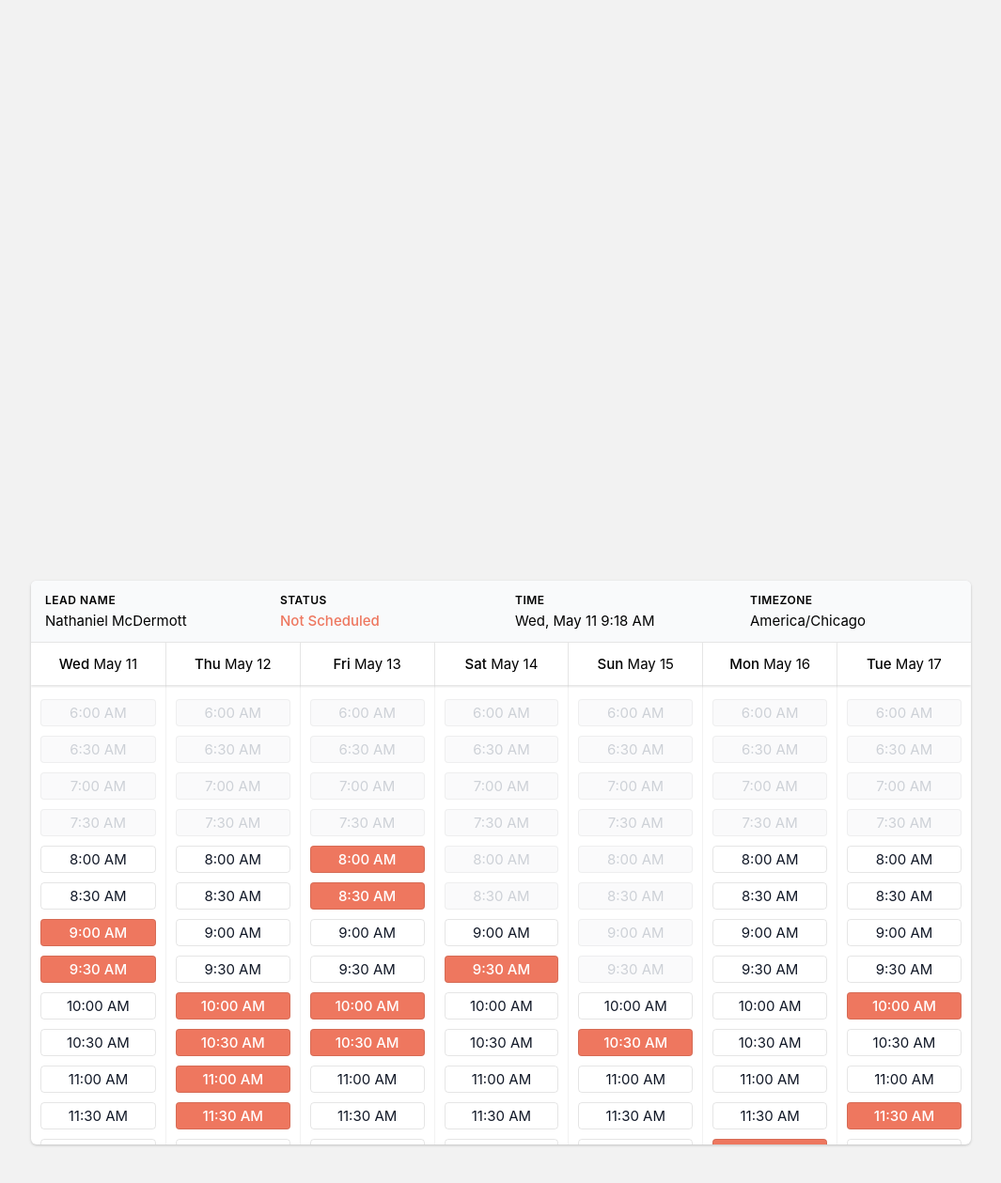
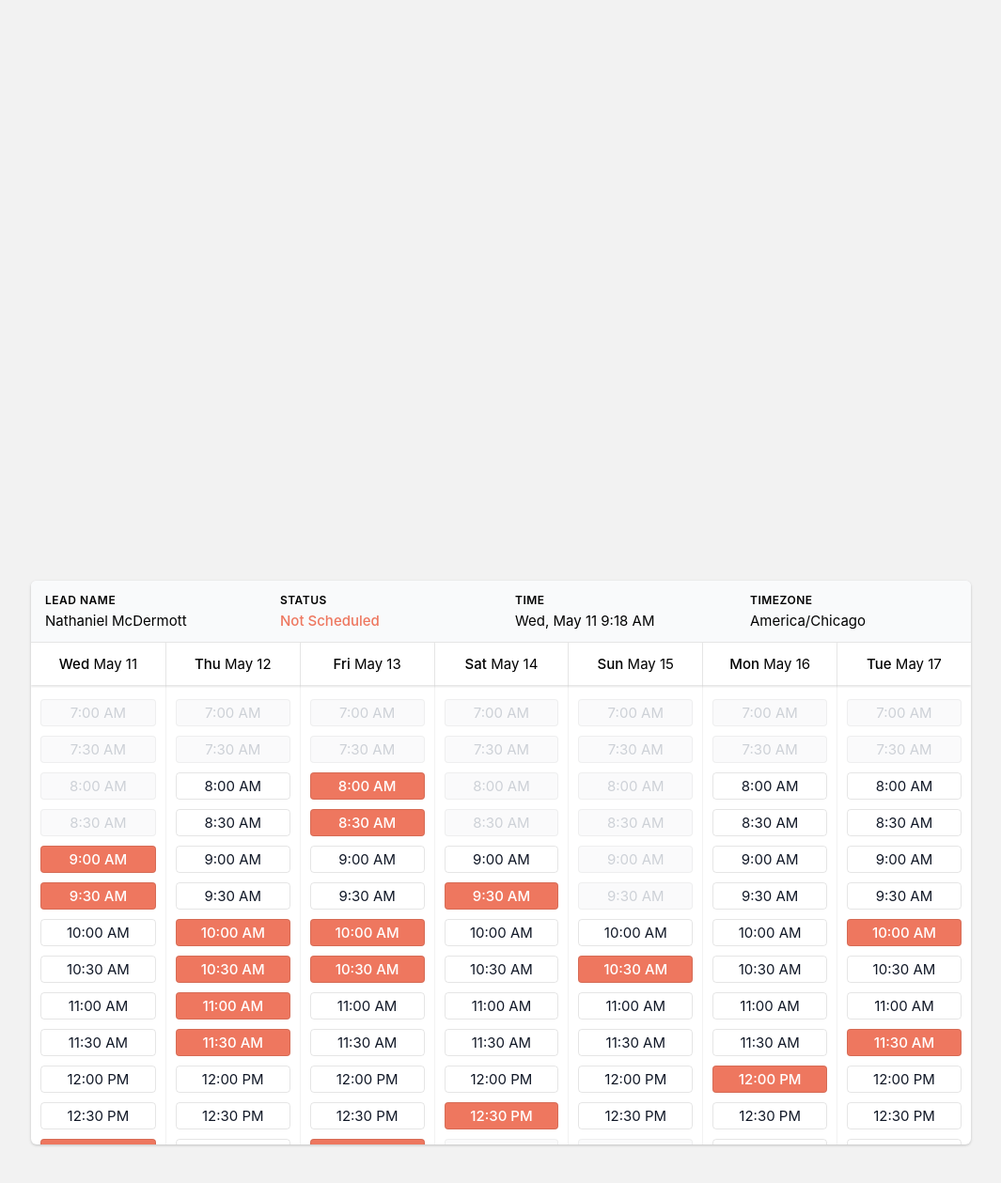
Before and after one commit to Usealan/website, a Jekyll site: the page built from labs/calendar.html, in a window 1280 px wide. Shown: the top 1259 px of the page at 94% size, without its empty margins (107-1172 px from the left). Built offline with Jekyll 4.4.1, drawn with Linux system fonts in a browser that asks for light colours; nearby versions of some CDN libraries; some web fonts are replaced.

Commit message:
progress

```diff
--- a/labs/calendar.html
+++ b/labs/calendar.html
@@ -67,7 +67,15 @@ title: Calendar UI
         .ac .days .item:nth-of-type(1n+4) { display: none; }
         .ac .day-column:nth-of-type(1n+4) { display: none; }
       }
-      @media screen and (min-height: 700px) {
+      @media screen and (max-width: 319px) {
+        .ac .cal-grid-head { height: 30px; }
+        .ac .cal-grid-body { top: 30px; height: calc(100% - 30px); }
+        .ac .days .item { font-size: 11px; line-height: 30px; }
+        .ac .day-column { padding: 0; }
+        .ac .slot { font-size: 11px; margin: 5px auto; width: calc(100% - 10px); }
+
+      }
+      @media screen and (min-height: 700px) and (min-width: 600px) {
         .ac .wrapper { max-height: 600px; width: calc(100% - 20px); top: 50%; transform: translateY(-50%); border-radius: 6px; }
       }
     </style>
@@ -128,12 +136,10 @@ title: Calendar UI
           </div>
           <div class="cal-grid-body">
             <div class="day-column">
-              <div class="slot disabled"><span>6:00 AM</span></div>
-              <div class="slot disabled"><span>6:30 AM</span></div>
               <div class="slot disabled"><span>7:00 AM</span></div>
               <div class="slot disabled"><span>7:30 AM</span></div>
-              <div class="slot"><span>8:00 AM</span></div>
-              <div class="slot"><span>8:30 AM</span></div>
+              <div class="slot disabled"><span>8:00 AM</span></div>
+              <div class="slot disabled"><span>8:30 AM</span></div>
               <div class="slot booked"><span>9:00 AM</span></div>
               <div class="slot booked"><span>9:30 AM</span></div>
               <div class="slot"><span>10:00 AM</span></div>
@@ -166,8 +172,6 @@ title: Calendar UI
               <div class="slot disabled"><span>11:30 PM</span></div>
             </div>
             <div class="day-column">
-              <div class="slot disabled"><span>6:00 AM</span></div>
-              <div class="slot disabled"><span>6:30 AM</span></div>
               <div class="slot disabled"><span>7:00 AM</span></div>
               <div class="slot disabled"><span>7:30 AM</span></div>
               <div class="slot"><span>8:00 AM</span></div>
@@ -204,8 +208,6 @@ title: Calendar UI
               <div class="slot disabled"><span>11:30 PM</span></div>
             </div>
             <div class="day-column">
-              <div class="slot disabled"><span>6:00 AM</span></div>
-              <div class="slot disabled"><span>6:30 AM</span></div>
               <div class="slot disabled"><span>7:00 AM</span></div>
               <div class="slot disabled"><span>7:30 AM</span></div>
               <div class="slot booked"><span>8:00 AM</span></div>
@@ -242,8 +244,6 @@ title: Calendar UI
               <div class="slot disabled"><span>11:30 PM</span></div>
             </div>
             <div class="day-column">
-              <div class="slot disabled"><span>6:00 AM</span></div>
-              <div class="slot disabled"><span>6:30 AM</span></div>
               <div class="slot disabled"><span>7:00 AM</span></div>
               <div class="slot disabled"><span>7:30 AM</span></div>
               <div class="slot disabled"><span>8:00 AM</span></div>
@@ -280,8 +280,6 @@ title: Calendar UI
               <div class="slot disabled"><span>11:30 PM</span></div>
             </div>
             <div class="day-column">
-              <div class="slot disabled"><span>6:00 AM</span></div>
-              <div class="slot disabled"><span>6:30 AM</span></div>
               <div class="slot disabled"><span>7:00 AM</span></div>
               <div class="slot disabled"><span>7:30 AM</span></div>
               <div class="slot disabled"><span>8:00 AM</span></div>
@@ -318,8 +316,6 @@ title: Calendar UI
               <div class="slot disabled"><span>11:30 PM</span></div>
             </div>
             <div class="day-column">
-              <div class="slot disabled"><span>6:00 AM</span></div>
-              <div class="slot disabled"><span>6:30 AM</span></div>
               <div class="slot disabled"><span>7:00 AM</span></div>
               <div class="slot disabled"><span>7:30 AM</span></div>
               <div class="slot"><span>8:00 AM</span></div>
@@ -356,8 +352,6 @@ title: Calendar UI
               <div class="slot disabled"><span>11:30 PM</span></div>
             </div>
             <div class="day-column">
-              <div class="slot disabled"><span>6:00 AM</span></div>
-              <div class="slot disabled"><span>6:30 AM</span></div>
               <div class="slot disabled"><span>7:00 AM</span></div>
               <div class="slot disabled"><span>7:30 AM</span></div>
               <div class="slot"><span>8:00 AM</span></div>
```
